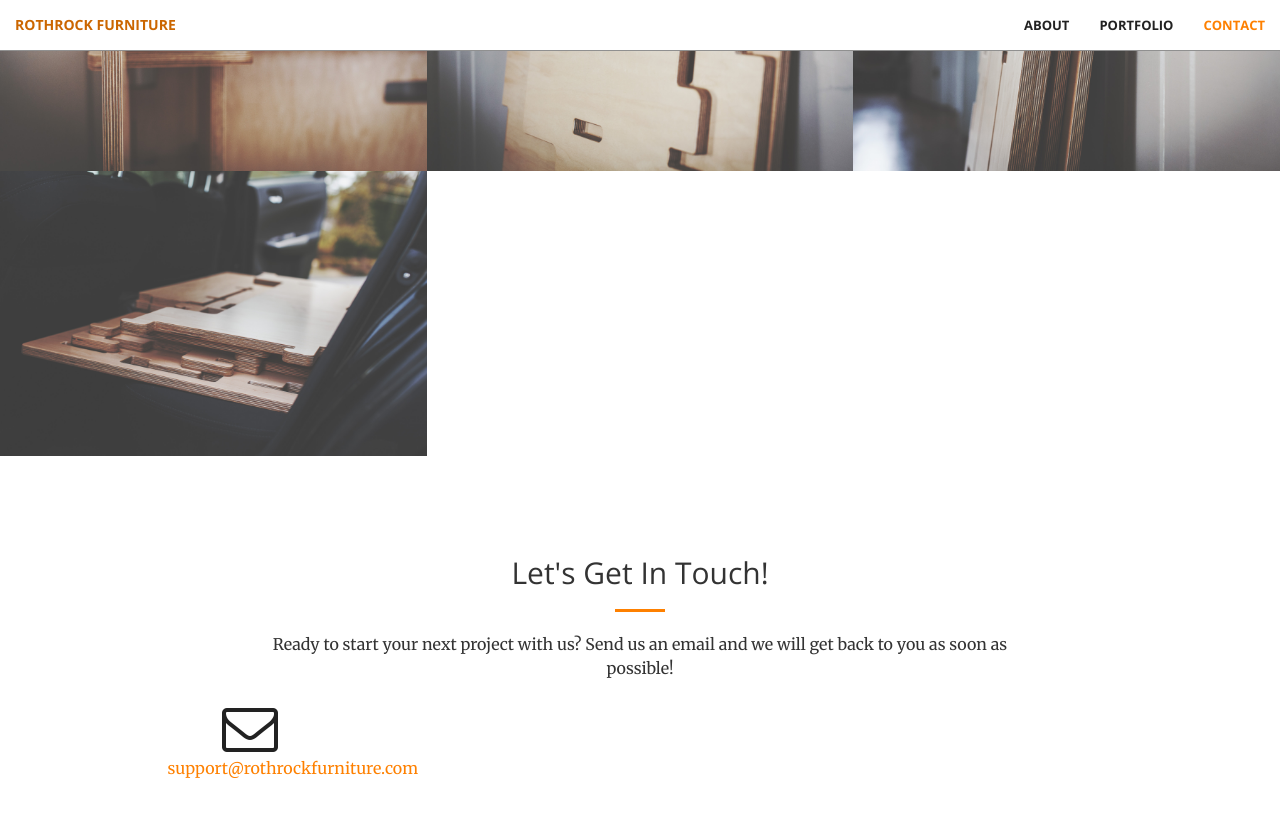
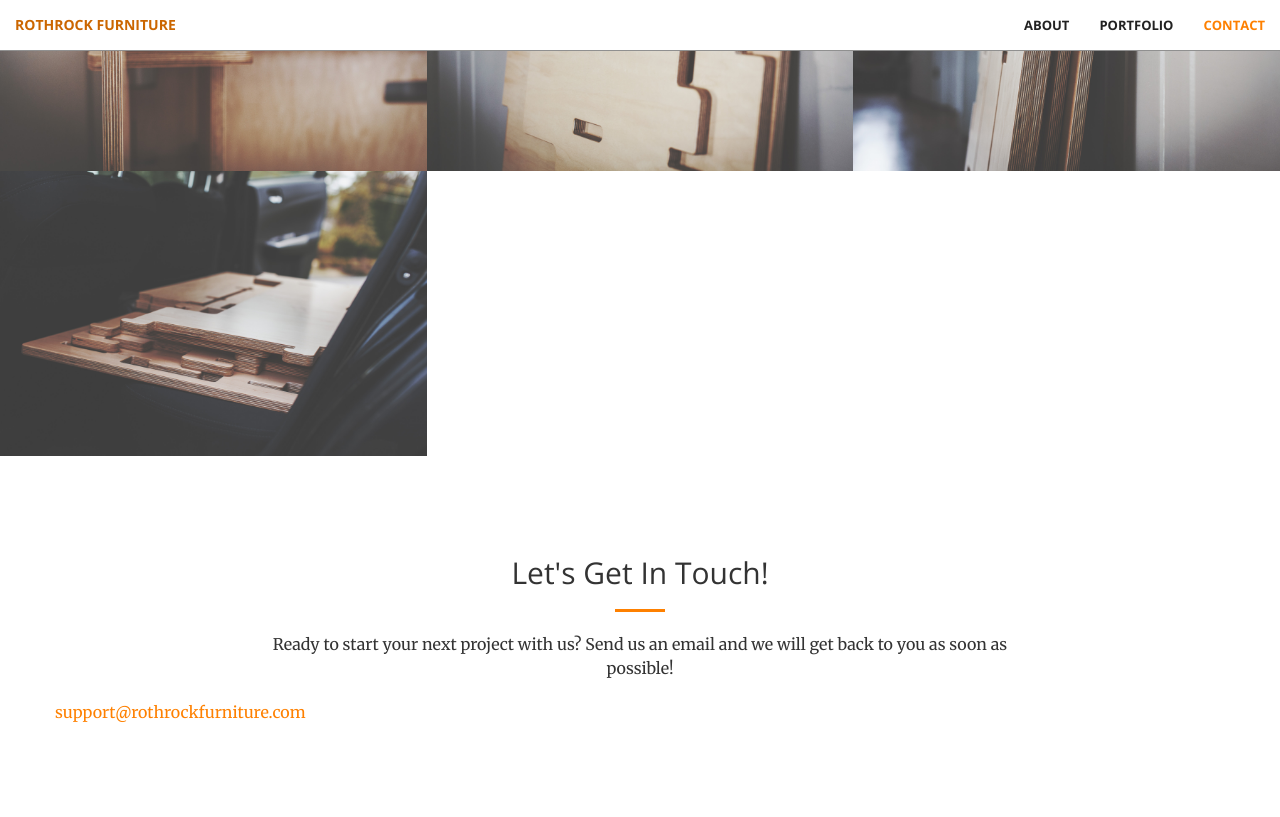
Before and after one commit to rothrockfurniture/rothrockfurniture.github.io, a Jekyll site: the page built from index.html, in a window 1280 px wide and 900 px high, scrolled down 2482 px. Shown: the top 817 px of the window. Built offline with Jekyll 4.4.1, drawn with Linux system fonts in a browser that asks for light colours.

```diff
--- a/_includes/contact.html
+++ b/_includes/contact.html
@@ -12,12 +12,11 @@
                 <p>{{ site.twitter_username }}</p>
             </a>
         </div> -->
-        <div class="col-lg-2 col-lg-offset-1 text-center">
+
             <a href="mailto:{{ site.email }}">
-            <i class="fa fa-envelope-o fa-3x wow bounceIn" data-wow-delay=".1s"></i>
                 <p>{{ site.email }}</p>
             </a>
-        </div>
+
 <!--         <div class="col-lg-2 col-lg-offset-1 text-center">
             <a href="https://github.com/{{ site.github_username }}">
             <i class="fa fa-github fa-3x wow bounceIn" data-wow-delay=".1s"></i>
```
